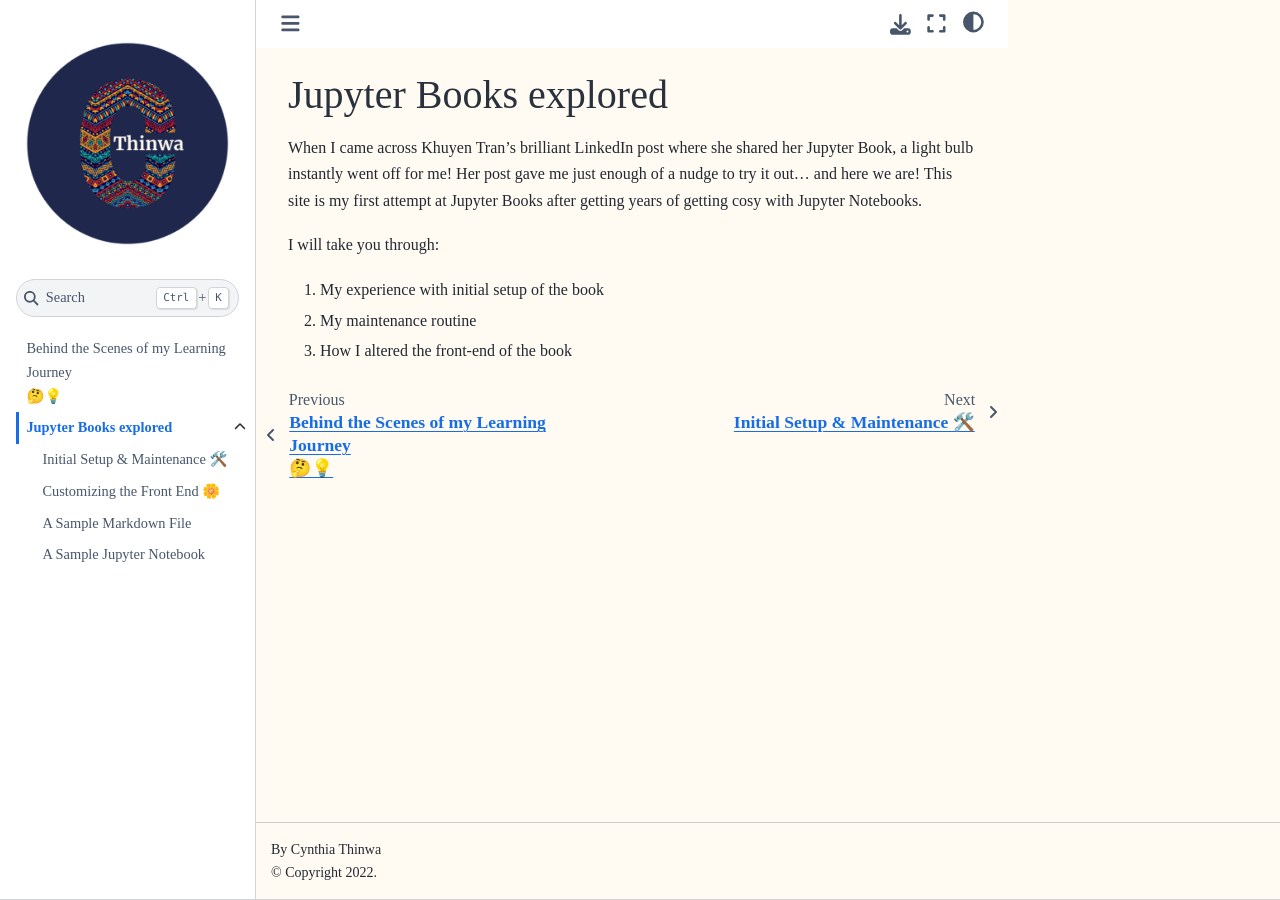
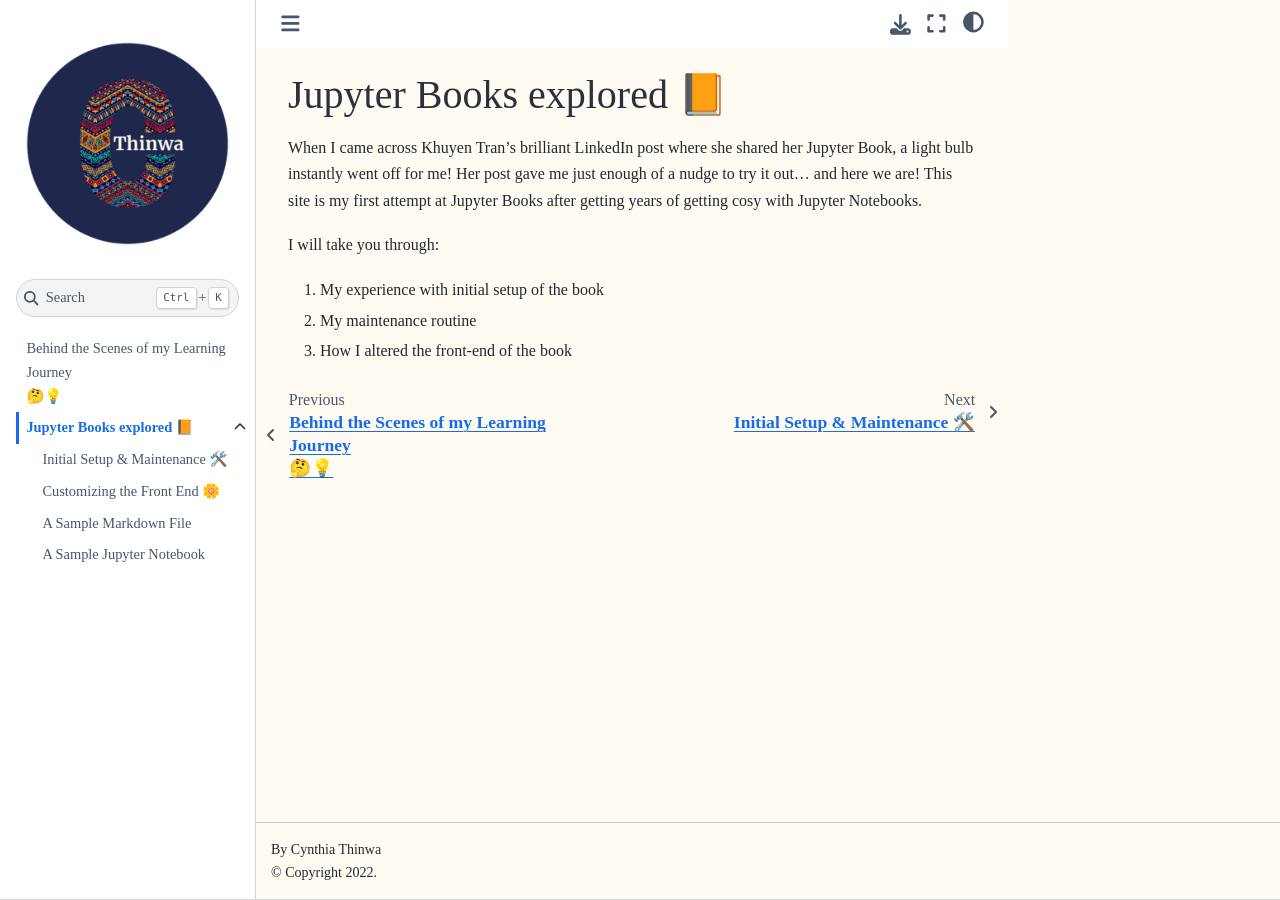
Before and after one commit to CeeThinwa/BTS-Continuous-Learning, a Jupyter Book: the page built from book/JB_explored.md, in a window 1280 px wide. Built offline with Jupyter Book 1.0.4 settings and Sphinx 7.4.7 and the Sphinx Book theme 1.1.4, drawn with Linux system fonts in a browser that asks for light colours; pages that are not in the unit, such as notebooks, are missing from menus.

```diff
--- a/book/JB_explored.md
+++ b/book/JB_explored.md
@@ -1,5 +1,5 @@
 (jupyter-book)=
-# Jupyter Books explored
+# Jupyter Books explored 📙
 
 When I came across Khuyen Tran's brilliant LinkedIn
 post where she shared her Jupyter Book, a light bulb
```
